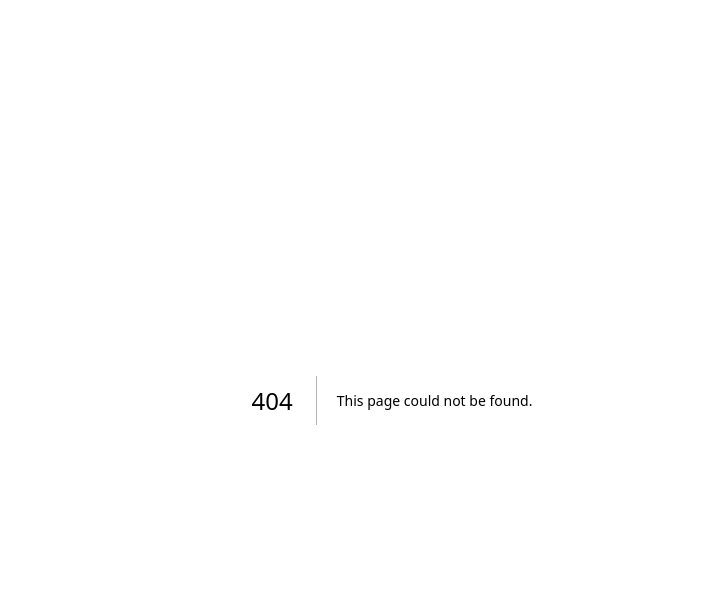
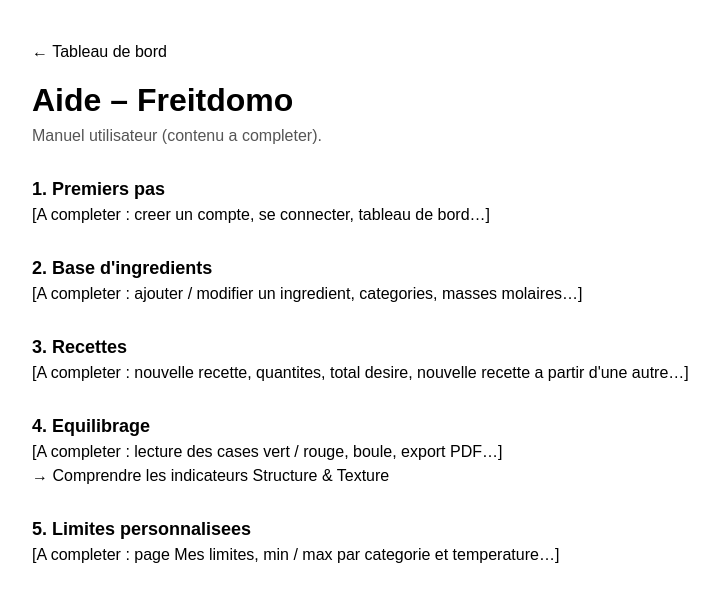
Before and after one commit to 11061969/Freitdomo, a Next.js app: page /aide in a window 1280 px wide. Before the commit this address had no page. Shown: the top 602 px of the page, without its empty margins (248-967 px from the left). Built offline with nearby package versions, Linux system fonts and the light colour scheme.

Commit message:
Create AidePage component with user guidance
This file contains the AidePage component with user guidance sections and links.

```diff
--- /dev/null
+++ b/app/aide/page.tsx
@@ -0,0 +1,68 @@
+"use client"
+
+import Link from "next/link"
+
+export default function AidePage() {
+  return (
+    <main
+      style={{
+        padding: 40,
+        fontFamily: "sans-serif",
+        maxWidth: 800,
+        margin: "0 auto",
+        lineHeight: 1.5,
+      }}
+    >
+      <p style={{ marginBottom: 12 }}>
+        <Link href="/dashboard">← Tableau de bord</Link>
+      </p>
+      <h1>Aide – Freitdomo</h1>
+      <p style={{ color: "#555", marginBottom: 28 }}>
+        Manuel utilisateur (contenu a completer).
+      </p>
+
+      <section style={{ marginBottom: 28 }}>
+        <h2 style={{ fontSize: 18 }}>1. Premiers pas</h2>
+        <p>
+          [A completer : creer un compte, se connecter, tableau de bord…]
+        </p>
+      </section>
+
+      <section style={{ marginBottom: 28 }}>
+        <h2 style={{ fontSize: 18 }}>2. Base d&apos;ingredients</h2>
+        <p>
+          [A completer : ajouter / modifier un ingredient, categories,
+          masses molaires…]
+        </p>
+      </section>
+
+      <section style={{ marginBottom: 28 }}>
+        <h2 style={{ fontSize: 18 }}>3. Recettes</h2>
+        <p>
+          [A completer : nouvelle recette, quantites, total desire, nouvelle
+          recette a partir d&apos;une autre…]
+        </p>
+      </section>
+
+      <section style={{ marginBottom: 28 }}>
+        <h2 style={{ fontSize: 18 }}>4. Equilibrage</h2>
+        <p>
+          [A completer : lecture des cases vert / rouge, boule, export PDF…]
+        </p>
+        <p>
+          <Link href="/aide/indicateurs">
+            → Comprendre les indicateurs Structure &amp; Texture
+          </Link>
+        </p>
+      </section>
+
+      <section style={{ marginBottom: 28 }}>
+        <h2 style={{ fontSize: 18 }}>5. Limites personnalisees</h2>
+        <p>
+          [A completer : page Mes limites, min / max par categorie et
+          temperature…]
+        </p>
+      </section>
+    </main>
+  )
+}
```
